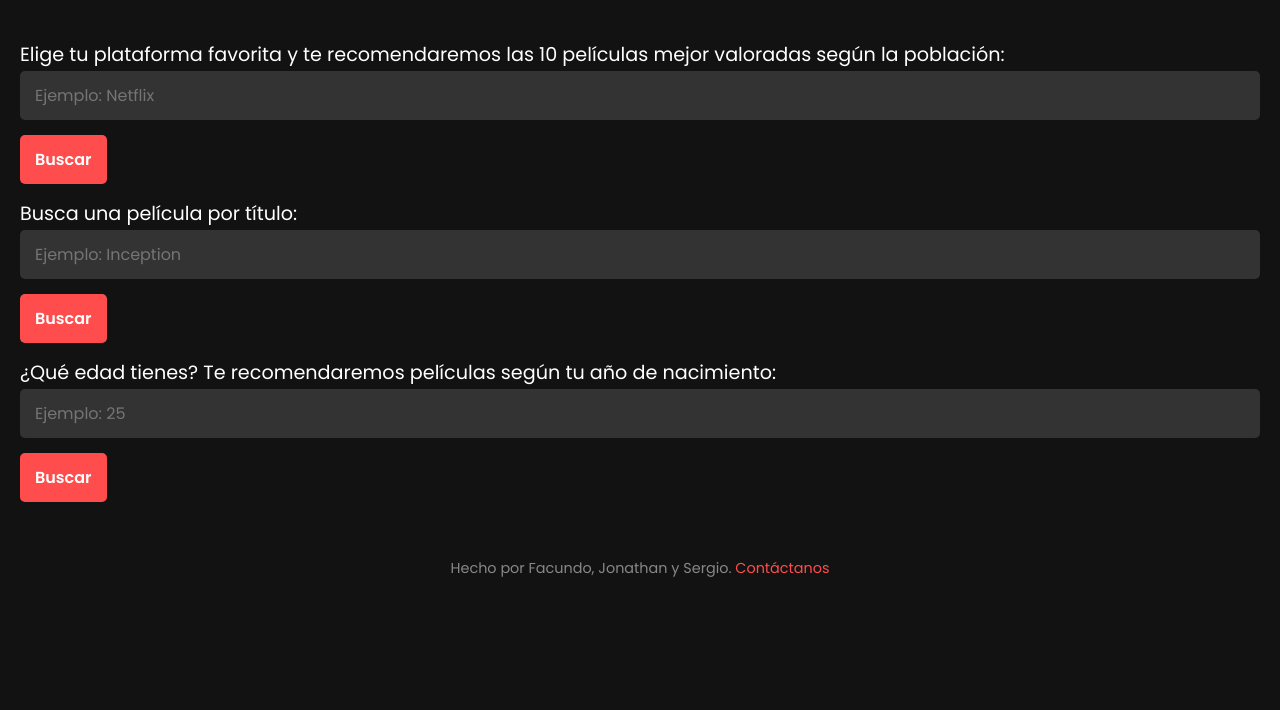
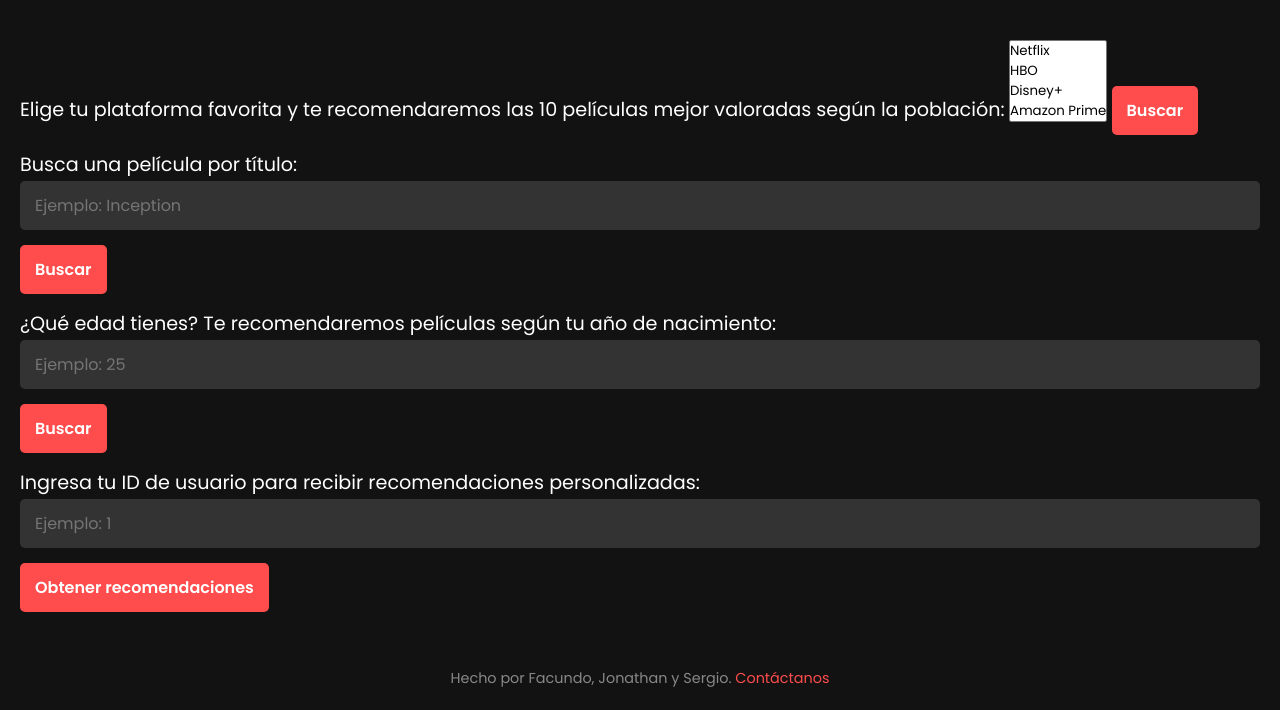
Before and after one commit to SergioFdzCastro/Proyecto1, a Flask app: page / in a window 1280 px wide. Shown: the part 162-872 px from the top of the page. Before the commit the page ends 739 px from the top, so only its background shows below. Run offline with Flask 3, Linux system fonts and the light colour scheme; parts of the project's set-up code (start-up, migrations or seed data) failed here and were passed over.

Commit message:
Recomendador 2.0

```diff
--- a/app.py
+++ b/app.py
@@ -1,31 +1,75 @@
 from flask import Flask, render_template, request
 import pandas as pd
-from surprise import Dataset, Reader, SVD
+import requests
+from surprise import SVD, Dataset, Reader
 from surprise.model_selection import train_test_split
 from surprise import accuracy
 
 app = Flask(__name__)
 
-# Filtro personalizado: truncatewords
-def truncatewords(value, num_words):
-    """
-    Trunca un texto después de un número específico de palabras.
-    """
-    words = value.split()
-    if len(words) > num_words:
-        return ' '.join(words[:num_words]) + '...'
-    return value
-
-# Registrar el filtro en Jinja2
-app.jinja_env.filters['truncatewords'] = truncatewords
+OMDB_API_KEY = 'e146ab4a'
 
 # Cargar el archivo CSV
-lectura_csv = pd.read_csv(
-    "df_stream_kaggle.csv",
-    usecols=['title', 'description', 'release_year', 'runtime', 'genres', 'production_countries', 'streaming_service', 'imdb_score']
-)
+lectura_csv = pd.read_csv("df_stream_kaggle.csv",
+                          usecols=['title','description','release_year','runtime','genres','production_countries',
+                                   'imdb_score', 'tmdb_score','streaming_service','name','primaryName'])
 
-# Diccionario de imágenes por plataforma
+# Crear un conjunto de calificaciones simuladas basadas en el 'imdb_score'
+# Usamos el 'imdb_score' como proxy para las calificaciones de los usuarios
+# Supongamos que cada película tiene una calificación por cada usuario
+calificaciones_df = pd.DataFrame({
+    'userId': [str(i) for i in range(len(lectura_csv))],  # Creando IDs ficticios de usuario
+    'title': lectura_csv['title'],  # Títulos de las películas
+    'rating': lectura_csv['imdb_score']  # Usamos 'imdb_score' como calificación
+})
+
+# Configurar el lector para Surprise
+reader = Reader(rating_scale=(1, 10))  # IMDb rating scale is from 1 to 10
+dataset = Dataset.load_from_df(calificaciones_df[['userId', 'title', 'rating']], reader)
+
+# Entrenar el modelo SVD
+trainset = dataset.build_full_trainset()
+svd = SVD()
+svd.fit(trainset)
+
+# Función para obtener recomendaciones
+def obtener_recomendaciones(user_id, top_n=10):
+    """Genera las top_n recomendaciones para un usuario"""
+    peliculas = lectura_csv['title'].unique()
+    predicciones = []
+
+    for pelicula in peliculas:
+        pred = svd.predict(user_id, pelicula)
+        predicciones.append((pelicula, pred.est))  # (nombre_pelicula, predicción)
+
+    # Ordenar las recomendaciones por la calificación predicha
+    recomendaciones = sorted(predicciones, key=lambda x: x[1], reverse=True)[:top_n]
+    return recomendaciones
+
+def normalizar_titulo(titulo):
+    """Normaliza el título para ser compatible con OMDb API."""
+    return titulo.strip().lower().replace(" ", "+")
+
+def obtener_url_portada(titulo):
+    """Obtiene la URL de la portada desde OMDb API."""
+    titulo_normalizado = normalizar_titulo(titulo)
+    url = f"http://www.omdbapi.com/?t={titulo_normalizado}&apikey={OMDB_API_KEY}"
+    respuesta = requests.get(url)
+
+    if respuesta.status_code == 200:
+        datos = respuesta.json()
+        if datos.get('Response') == 'True':
+            return datos.get('Poster')  # Retorna la URL de la portada
+    return None  # Devuelve None si no encuentra la portada
+
+# Filtro personalizado para truncar palabras
+def truncate_words(text, num_words):
+    words = text.split()
+    return ' '.join(words[:num_words])
+
+# Registrar el filtro
+app.jinja_env.filters['truncatewords'] = truncate_words
+
 IMAGENES_EN_PLATAFORMA = {
     'netflix': '/static/imagenes/netflix.png',
     'amazon': '/static/imagenes/amazon.png',
@@ -36,109 +80,72 @@ IMAGENES_EN_PLATAFORMA = {
     'crunchyroll': '/static/imagenes/crunchyroll.png',
     'darkmatter': '/static/imagenes/dm.jpg',
     'rakuten': '/static/imagenes/rakuten.png',
+    # Añade más plataformas aquí
 }
-
-# Crear el modelo de SVD
-def entrenar_modelo_svd(dataframe):
-    reader = Reader(rating_scale=(0, 10))  # Escala de puntuación
-    data = Dataset.load_from_df(dataframe[['title', 'streaming_service', 'imdb_score']], reader)
-
-    trainset, testset = train_test_split(data, test_size=0.2)
-
-    model = SVD()
-    model.fit(trainset)
-
-    predictions = model.test(testset)
-    accuracy.rmse(predictions)
-
-    return model
-
-modelo_svd = entrenar_modelo_svd(lectura_csv)
 
 @app.route('/', methods=['GET', 'POST'])
 def index():
-    resultado = pd.DataFrame()
-    plataformas_pelicula = []
+    resultado = None
+    plataformas_pelicula = None
     mensaje_error = None
-    peliculas_por_edad = pd.DataFrame()
-    recomendaciones = []
+    peliculas_por_edad = None
+    recomendaciones = None  # Inicializamos la variable para recomendaciones
 
     if request.method == 'POST':
-        # Buscar por plataforma
+        # Manejo de plataformas
         if 'plataforma' in request.form:
-            plataforma = request.form['plataforma'].strip().lower()
-            resultado = lectura_csv[lectura_csv['streaming_service'].str.contains(plataforma, case=False, na=False)]
+            plataformas = request.form.getlist('plataforma')  # Cambié a getlist para obtener múltiples valores
+            peliculas_en_plataforma = pd.DataFrame()
 
-            # Verificar si el DataFrame resultado está vacío
-            if resultado.empty:
-                mensaje_error = f"No se encontraron películas en la plataforma '{plataforma}'."
+            for plataforma in plataformas:
+                plataforma_normalizada = plataforma.strip().title()
+                peliculas_en_plataforma = pd.concat([peliculas_en_plataforma,
+                                                     lectura_csv[lectura_csv['streaming_service'].str.contains(plataforma_normalizada, case=False, na=False)]],
+                                                     ignore_index=True)
 
-        # Buscar por título
-        if 'titulo' in request.form:
-            titulo_pelicula = request.form['titulo'].strip()
-            pelicula_encontrada = lectura_csv[lectura_csv['title'].str.contains(titulo_pelicula, case=False, na=False)]
+            if not peliculas_en_plataforma.empty:
+                orden_peliculas = peliculas_en_plataforma.sort_values(by='imdb_score', ascending=False)
+                resultado = []
 
-            # Verificar si el DataFrame no está vacío
-            if not pelicula_encontrada.empty:
-                for plataforma in pelicula_encontrada['streaming_service'].unique():
-                    plataformas_pelicula.append({
-                        'name': plataforma,
-                        'image': IMAGENES_EN_PLATAFORMA.get(plataforma, '/static/imagenes/Imagen_por_defecto.png')
+                for _, fila in orden_peliculas.head(10).iterrows():
+                    titulo = fila['title']
+                    poster_url = obtener_url_portada(titulo)
+                    resultado.append({
+                        'title': fila['title'],
+                        'description': fila['description'],
+                        'genres': fila['genres'],
+                        'release_year': fila['release_year'],
+                        'runtime': fila['runtime'],
+                        'imdb_score': fila['imdb_score'],
+                        'poster_url': poster_url or '/static/imagenes/Imagen_por_defecto.jpg'  # Imagen por defecto
                     })
             else:
-                mensaje_error = f"No se encontró ninguna película con el título '{titulo_pelicula}'."
+                mensaje_error = f"No se encontraron películas en las plataformas seleccionadas."
 
-        # Buscar por edad
-        if 'edad' in request.form:
-            try:
-                edad = int(request.form['edad'].strip())
-                if edad > 0:
-                    anio_actual = pd.Timestamp.now().year
-                    anios_interes = list(range(anio_actual - edad - 5, anio_actual - edad + 5))
-                    peliculas_por_edad = lectura_csv[lectura_csv['release_year'].isin(anios_interes)].sort_values(by='imdb_score', ascending=False).head(10)
+        # Recomendaciones basadas en SVD (ejemplo simple de recomendaciones para un usuario)
+        if 'user_id' in request.form:
+            user_id = request.form['user_id'].strip()  # Este sería el ID del usuario que se pasa por el formulario
+            recomendaciones = obtener_recomendaciones(user_id)
 
-                    # Verificar si no hay resultados
-                    if peliculas_por_edad.empty:
-                        mensaje_error = "No se encontraron películas para los años seleccionados."
-                else:
-                    mensaje_error = "Por favor, ingresa una edad válida."
-            except ValueError:
-                mensaje_error = "Por favor, ingresa una edad numérica válida."
+            if recomendaciones:
+                recomendaciones_con_imagenes = []
+                for titulo, score in recomendaciones:
+                    poster_url = obtener_url_portada(titulo)
+                    recomendaciones_con_imagenes.append({
+                        'title': titulo,
+                        'poster_url': poster_url or '/static/imagenes/Imagen_por_defecto.jpg',  # Imagen por defecto
+                        'score': score
+                    })
+                recomendaciones = recomendaciones_con_imagenes
+            else:
+                mensaje_error = "No se encontraron recomendaciones."
 
-        # Generar recomendaciones con SVD
-        if 'recomendar' in request.form:
-            titulo_base = request.form['recomendar'].strip()
-            if titulo_base in lectura_csv['title'].values:
-                # Predecir puntuaciones para todas las películas
-                predicciones = []
-                for pelicula in lectura_csv['title'].unique():
-                    pred = modelo_svd.predict(uid=titulo_base, iid=pelicula)
-                    predicciones.append((pelicula, pred.est))
-
-                # Ordenar por puntuación predicha
-                recomendaciones = sorted(predicciones, key=lambda x: x[1], reverse=True)[:10]
-                recomendaciones = [
-                    {
-                        'title': rec[0],
-                        'predicted_score': rec[1],
-                        'image': IMAGENES_EN_PLATAFORMA.get(
-                            lectura_csv.loc[lectura_csv['title'] == rec[0], 'streaming_service'].iloc[0],
-                            '/static/imagenes/Imagen_por_defecto.png'
-                        ),
-                    }
-                    for rec in recomendaciones
-                ]
-            else:
-                mensaje_error = f"No se encontraron recomendaciones para '{titulo_base}'."
-
-    return render_template(
-        'filmatch.html',
-        resultado=resultado.to_dict(orient='records') if not resultado.empty else None,
-        plataformas_pelicula=plataformas_pelicula,
-        mensaje_error=mensaje_error,
-        peliculas_por_edad=peliculas_por_edad.to_dict(orient='records') if not peliculas_por_edad.empty else None,
-        recomendaciones=recomendaciones
-    )
+    return render_template('filmatch.html',
+                           resultado=resultado,
+                           plataformas_pelicula=plataformas_pelicula,
+                           mensaje_error=mensaje_error,
+                           peliculas_por_edad=peliculas_por_edad,
+                           recomendaciones=recomendaciones)  # Pasamos las recomendaciones a la plantilla
 
 if __name__ == '__main__':
     app.run(debug=True)
--- a/templates/filmatch.html
+++ b/templates/filmatch.html
@@ -11,28 +11,48 @@
         <h1>FILMATCH</h1>
     </header>
 
+    <!-- Formulario para buscar películas por plataforma con selección múltiple -->
     <form method="POST">
         <label for="plataforma">Elige tu plataforma favorita y te recomendaremos las 10 películas mejor valoradas según la población:</label>
-        <input type="text" name="plataforma" id="plataforma" placeholder="Ejemplo: Netflix">
+        <select name="plataforma" id="plataforma" multiple>
+            <option value="Netflix">Netflix</option>
+            <option value="HBO">HBO</option>
+            <option value="Disney">Disney+</option>
+            <option value="Amazon">Amazon Prime</option>
+            <option value="Hulu">Hulu</option>
+            <option value="Paramount">Paramount</option>
+            <option value="Crunchyroll">Crunchyroll</option>
+        </select>
         <button type="submit">Buscar</button>
     </form>
 
+    <!-- Formulario para buscar películas por título -->
     <form method="POST">
         <label for="titulo">Busca una película por título:</label>
         <input type="text" name="titulo" id="titulo" placeholder="Ejemplo: Inception">
         <button type="submit">Buscar</button>
     </form>
 
+    <!-- Formulario para calcular películas según la edad -->
     <form method="POST" class="form-edad">
         <label for="edad">¿Qué edad tienes? Te recomendaremos películas según tu año de nacimiento:</label>
         <input type="number" name="edad" id="edad" placeholder="Ejemplo: 25" min="1">
         <button type="submit">Buscar</button>
     </form>
 
+    <!-- Formulario para ingresar el ID de usuario y obtener recomendaciones personalizadas -->
+    <form method="POST" class="form-recomendaciones">
+        <label for="user_id">Ingresa tu ID de usuario para recibir recomendaciones personalizadas:</label>
+        <input type="text" name="user_id" id="user_id" placeholder="Ejemplo: 1">
+        <button type="submit">Obtener recomendaciones</button>
+    </form>
+
+    <!-- Mostrar errores -->
     {% if mensaje_error %}
         <p class="error">{{ mensaje_error }}</p>
     {% endif %}
 
+    <!-- Mostrar resultados por plataforma -->
     {% if resultado %}
         <h2>Las 10 películas más valoradas en la plataforma seleccionada:</h2>
         <table>
@@ -67,6 +87,7 @@
         </table>
     {% endif %}
 
+    <!-- Mostrar resultados por título -->
     {% if plataformas_pelicula %}
     <h2>Plataformas donde está disponible la película:</h2>
     <div class="platform-container">
@@ -79,6 +100,7 @@
     </div>
     {% endif %}
 
+    <!-- Mostrar resultados según la edad -->
     {% if peliculas_por_edad %}
     <h2>Películas recomendadas basadas en tu año de nacimiento:</h2>
     <table class="tabla-edad">
@@ -96,7 +118,7 @@
         <tbody>
             {% for pelicula in peliculas_por_edad %}
                 <tr>
-                        <td><img src="{{ pelicula['image'] }}" alt="Portada de {{ pelicula['title'] }}" style="width:100px; height:auto;"></td>
+                    <td><img src="{{ pelicula['poster_url'] }}" alt="Portada de {{ pelicula['title'] }}" style="width:100px; height:auto;"></td>
                     <td>{{ pelicula['title'] }}</td>
                     <td class="descripcion">
                         <p class="descripcion-corta" data-short="{{ pelicula['description'] | truncatewords(15) }}"
@@ -113,6 +135,29 @@
     </table>
     {% endif %}
 
+    <!-- Mostrar recomendaciones personalizadas -->
+    {% if recomendaciones %}
+        <h2>Recomendaciones personalizadas:</h2>
+        <table>
+            <thead>
+                <tr>
+                    <th>Portada</th>
+                    <th>Título</th>
+                    <th>Valoración predicha</th>
+                </tr>
+            </thead>
+            <tbody>
+                {% for pelicula in recomendaciones %}
+                    <tr>
+                        <td><img src="{{ pelicula['poster_url'] }}" alt="Portada de {{ pelicula['title'] }}" style="width:100px; height:auto;"></td>
+                        <td>{{ pelicula['title'] }}</td>
+                        <td>{{ pelicula['score'] }}</td>
+                    </tr>
+                {% endfor %}
+            </tbody>
+        </table>
+    {% endif %}
+
     <footer>
         <p>Hecho por Facundo, Jonathan y Sergio. <a href="#">Contáctanos</a></p>
     </footer>
```
Lines whose indentation alone changed are shown as unchanged.
